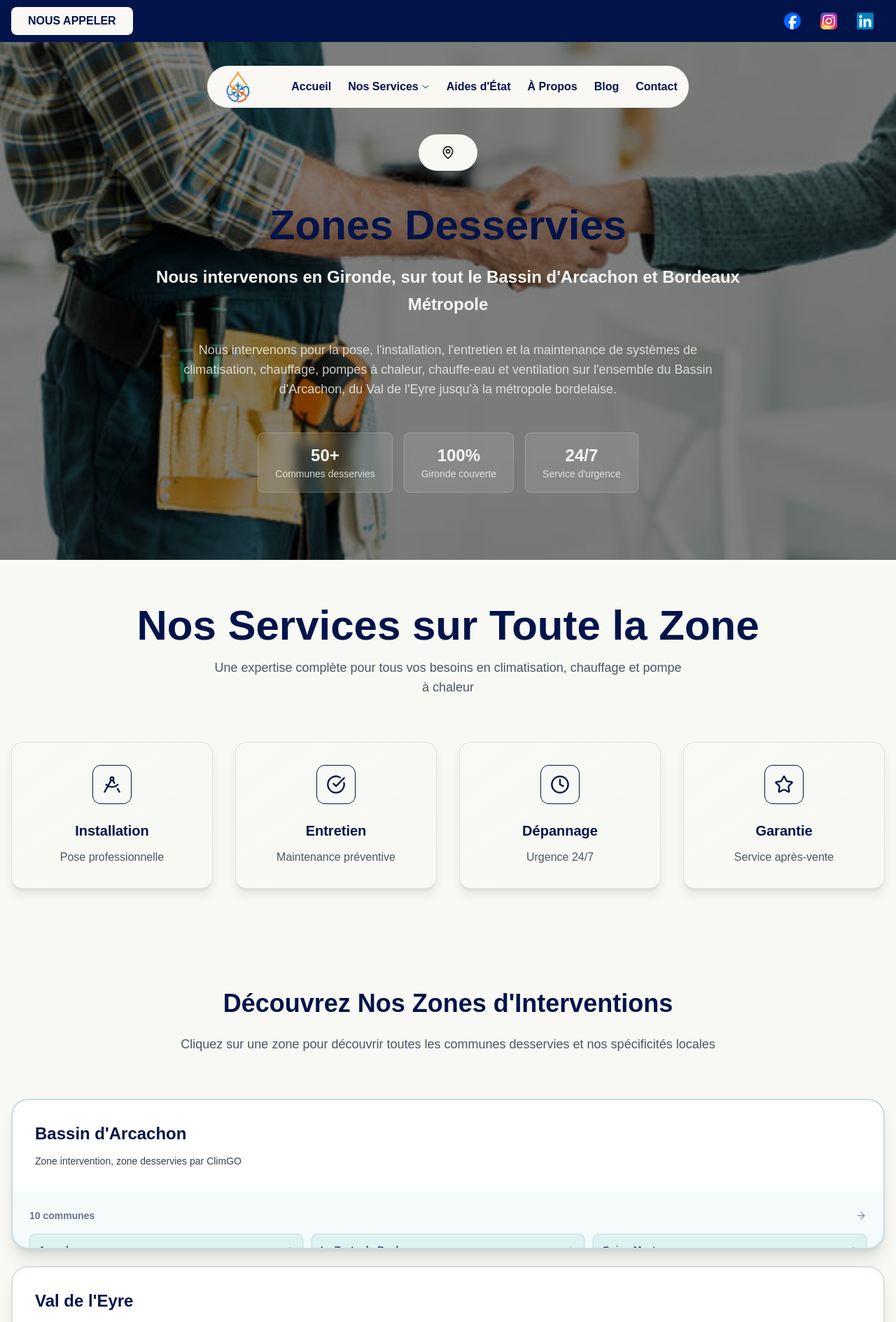
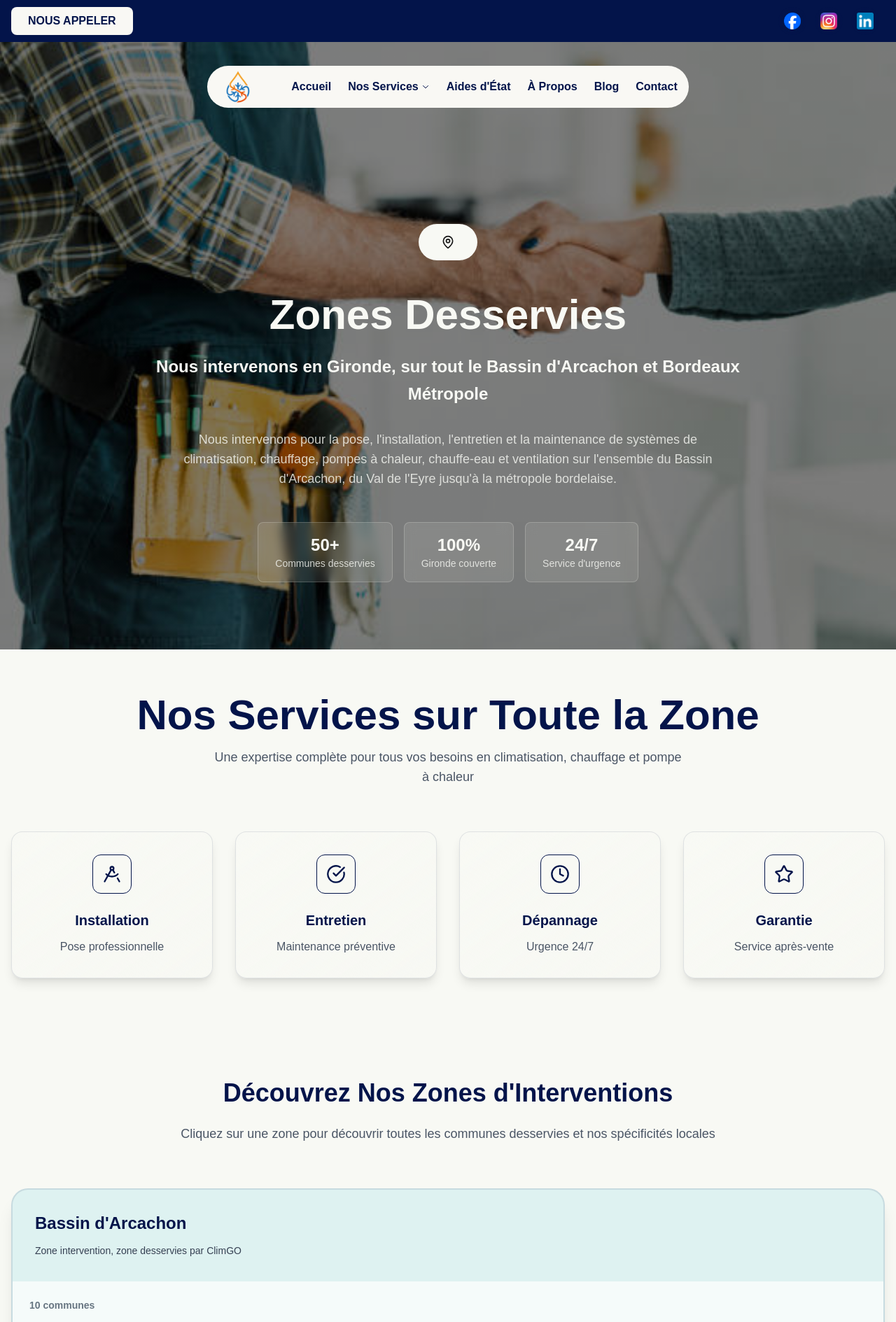
Before and after one commit to Benjamin33380/ClimGO2, a Next.js app: page /zones-desservies in a window 1280 px wide. Shown: the top 1889 px of the page at 70% size. Built offline with nearby package versions, Linux system fonts and the light colour scheme.

Commit message:
new commit 2

```diff
--- a/app/zones-desservies/page.tsx
+++ b/app/zones-desservies/page.tsx
@@ -111,7 +111,7 @@ export default function ZonesDesservies() {
           {/* <div className="absolute inset-0 bg-linear-to-r from-[#03144a]/30 to-transparent"></div> */}
 
     <div
-          className="relative w-full min-h-[100dvh] flex flex-col justify-between pt-[180px] px-4 pb-12"
+          className="relative w-full min-h-[100dvh] flex flex-col justify-between pt-80 px-4 pb-12"
           style={{
             backgroundImage: "linear-gradient(rgba(0, 0, 0, 0.5), rgba(0, 0, 0, 0.5)), url('/mo.png')",
             backgroundSize: 'cover',
@@ -119,12 +119,12 @@ export default function ZonesDesservies() {
             backgroundPosition: 'center',
           }}
         >
-            <div className="text-center mt-auto">
+            <div className="text-center">
               <div className="inline-flex items-center gap-2 bg-[#F8F9F4] backdrop-blur-sm rounded-full px-8 py-4 mb-12">
               <MapPin className="w-5 h-5" />
               </div>
 
-              <h1 className="text-5xl md:text-6xl font-bold mb-6 text-[#F8F9F4] climText">
+              <h1 className="text-5xl md:text-6xl font-bold mb-6 text-[#F8F9F4]">
                 Zones Desservies
               </h1>
 
@@ -205,7 +205,7 @@ export default function ZonesDesservies() {
                     }`}
                   >
                     {/* Header */}
-                    <div className="bg-white p-8 relative overflow-hidden">
+                    <div className="p-8 relative overflow-hidden">
                       <div className="absolute top-0 right-0 text-6xl opacity-20 transform rotate-12 translate-x-4 -translate-y-2">
                       </div>
                       <div className="relative z-10">
@@ -222,12 +222,11 @@ export default function ZonesDesservies() {
                     </div>
 
                     {/* Cities Grid */}
-                    <div className="p-6 transition-all duration-500 max-h-20 opacity-70 overflow-hidden bg-white rounded-b-3xl">
+                    <div className=" p-6 transition-all duration-500 opacity-70 overflow-hidden bg-white rounded-b-3xl">
                       <div className="flex items-center justify-between mb-4">
                         <span className="text-sm font-semibold text-gray-700">
                           {zone.cities.length} communes
                         </span>
-                        <ArrowRight className="w-4 h-4 text-[#03144a]/60 transition-transform duration-300" />
                       </div>
                       <div className="grid gap-3 grid-cols-2 md:grid-cols-3">
                         {zone.cities.map((city, cityIndex) => (
```
